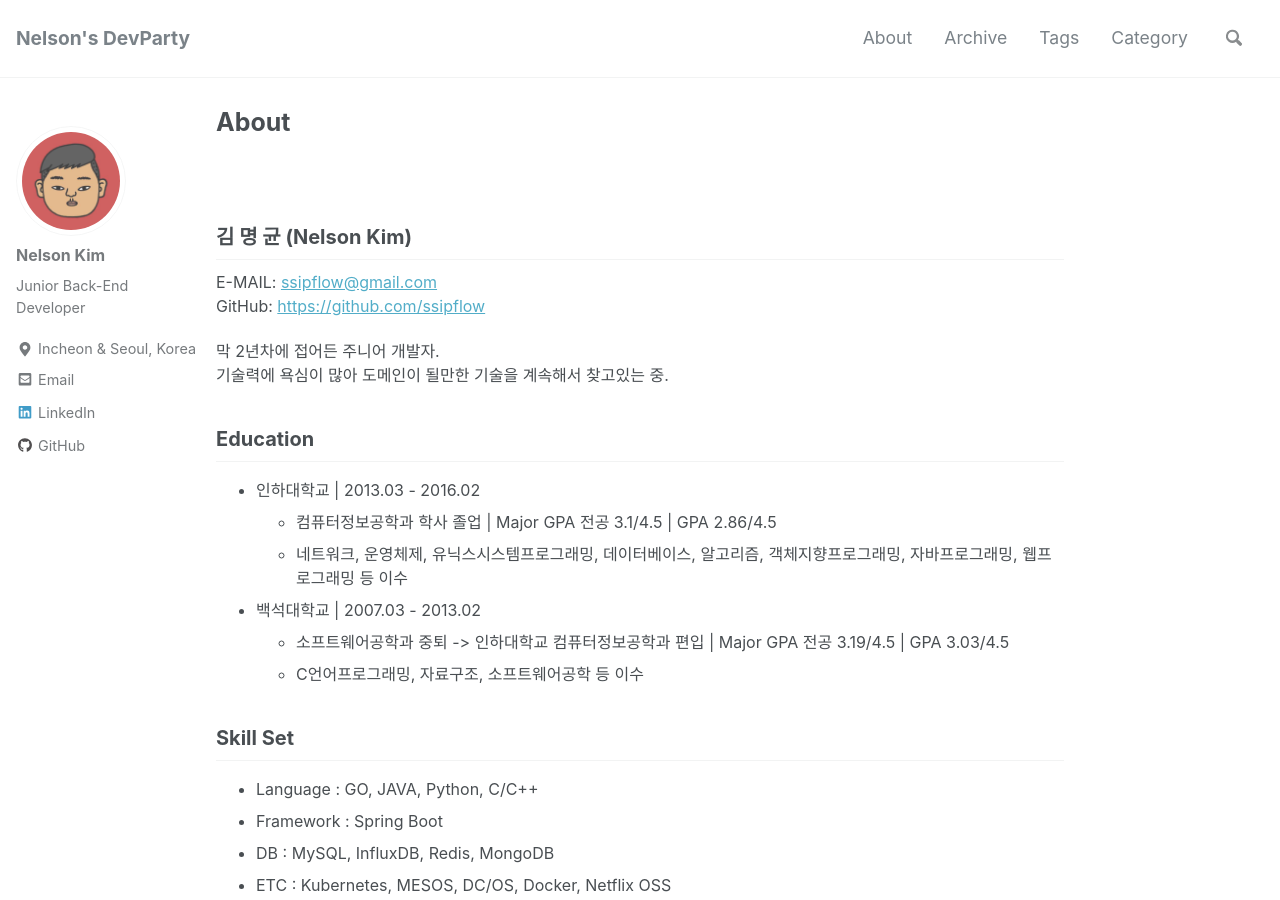
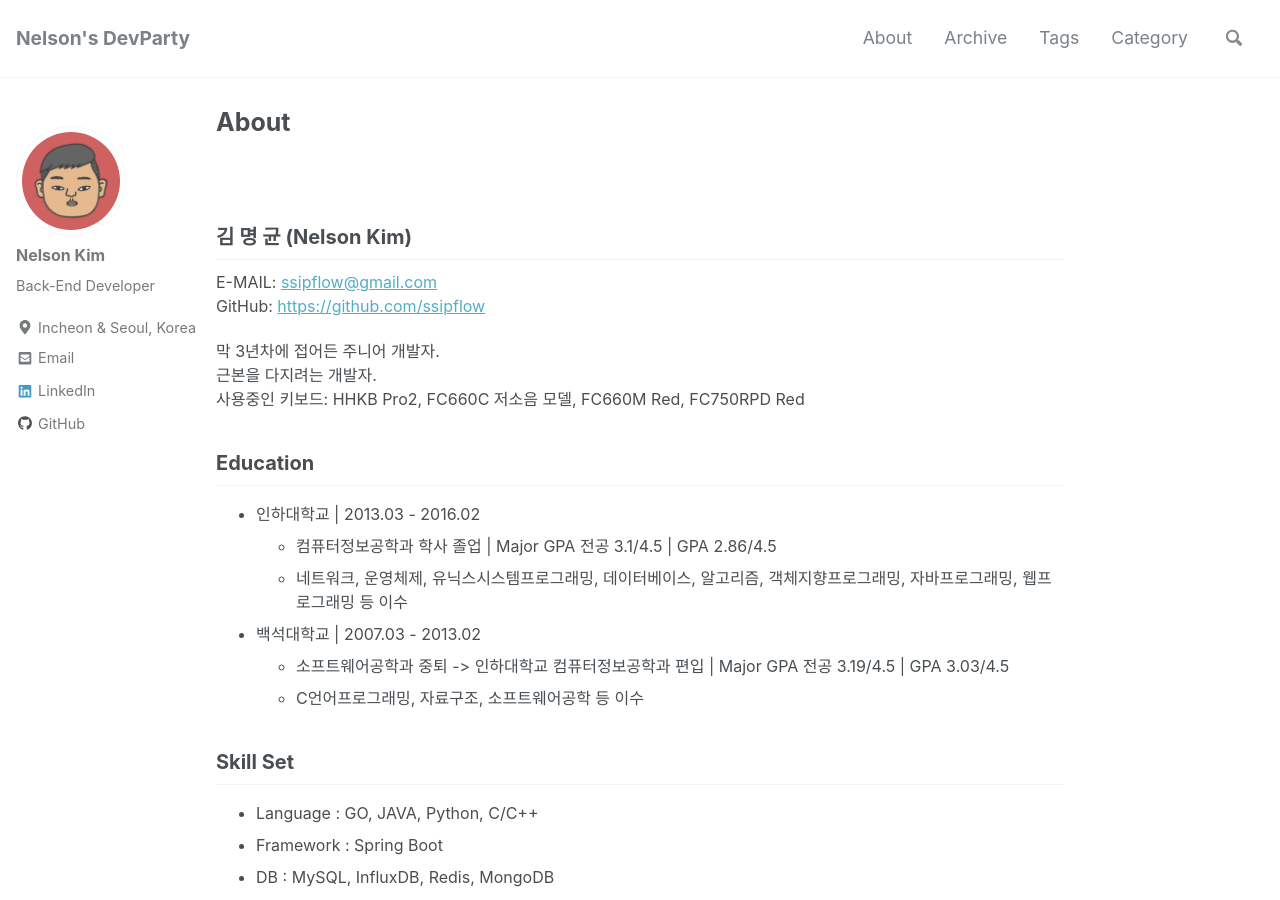
Before and after one commit to ssipflow/ssipflow.github.io, a Jekyll site: the page built from _pages/about-me.md, in a window 1280 px wide and 900 px high. Built offline with Jekyll 4.4.1, drawn with Linux system fonts in a browser that asks for light colours; nearby versions of some CDN libraries; comment, search, counter and statistics services are not loaded.

Commit message:
new posing 2019-12-23

```diff
--- a/_config.yml
+++ b/_config.yml
@@ -102,7 +102,7 @@ analytics:
 author:
   name             : "Nelson Kim"
   avatar           : /assets/images/bio/avatar1.png # path of avatar image, e.g. "/assets/images/bio-photo.jpg"
-  bio              : "Junior Back-End Developer"
+  bio              : "Back-End Developer"
   location         : "Incheon & Seoul, Korea"
   email            : "ssipflow@gmail.com"
   uri              :
--- a/_pages/about-me.md
+++ b/_pages/about-me.md
@@ -9,8 +9,9 @@ comments: false
 E-MAIL: [ssipflow@gmail.com](mailto:ssipflow@gmail.com)
 GitHub: [https://github.com/ssipflow](https://github.com/ssipflow)
 
-막 2년차에 접어든 주니어 개발자.
-기술력에 욕심이 많아 도메인이 될만한 기술을 계속해서 찾고있는 중.
+막 3년차에 접어든 주니어 개발자.
+근본을 다지려는 개발자.
+사용중인 키보드: HHKB Pro2, FC660C 저소음 모델, FC660M Red, FC750RPD Red
 
 ## Education
 * 인하대학교 \| 2013.03 - 2016.02
```
